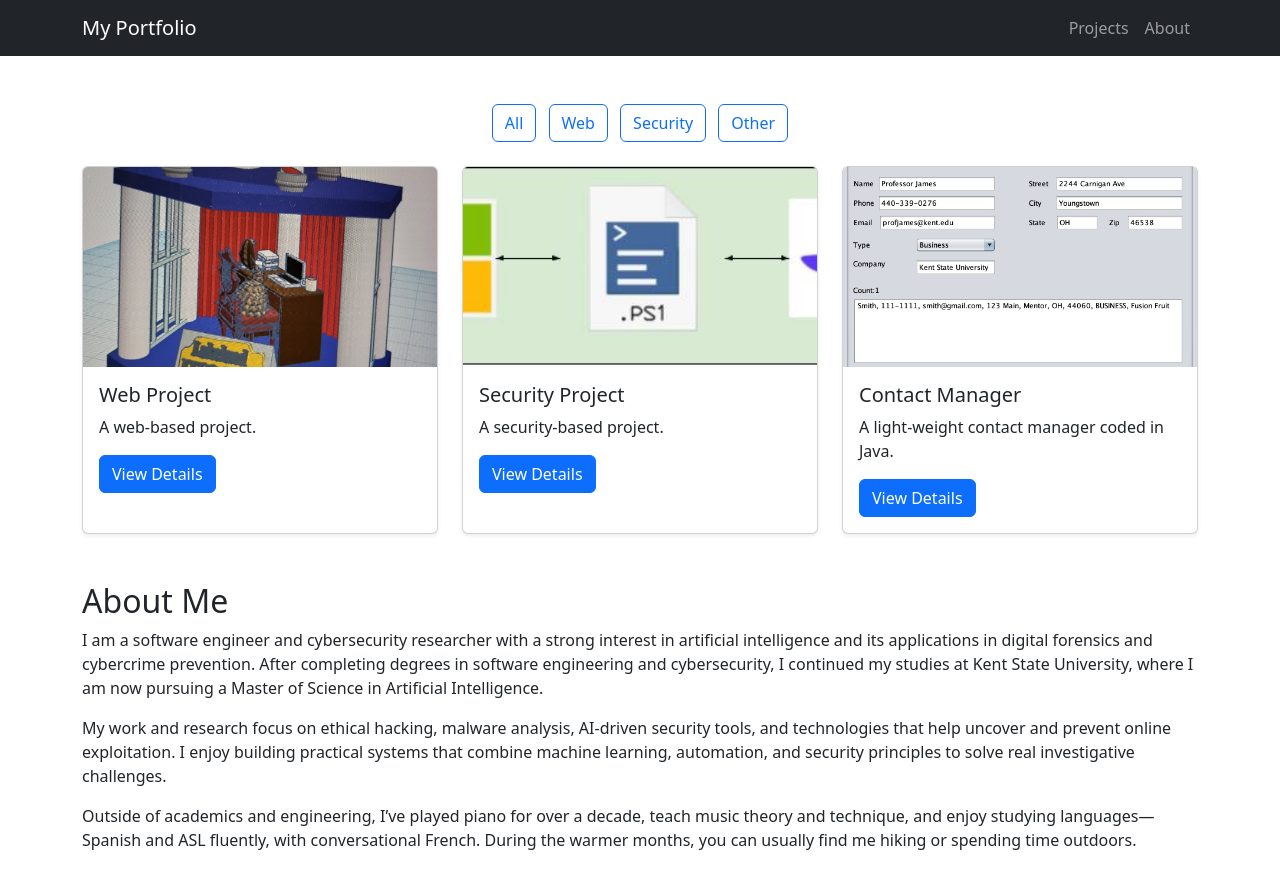
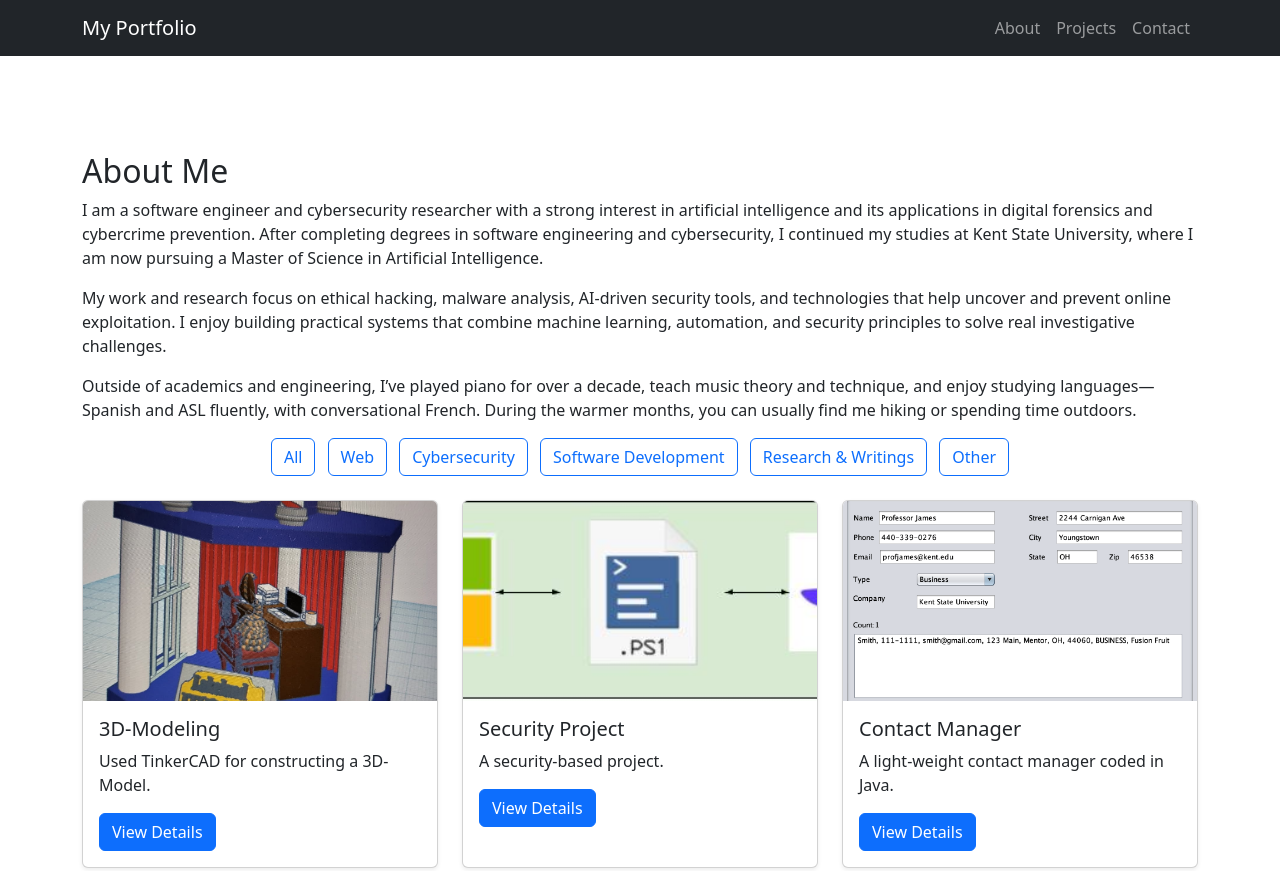
Before and after one commit to Jared-Young-26/web-portfolio, a plain HTML site: page index.html in a window 1280 px wide. Shown: the top 871 px of the page. Drawn offline with nearby package versions, Linux system fonts and the light colour scheme.

Commit message:
fixed index

```diff
--- a/index.html
+++ b/index.html
@@ -2,7 +2,7 @@
 <html lang="en">
 <head>
   <meta charset="UTF-8">
-  <title>My Portfolio</title>
+  <title>JY ePortfolio</title>
 
   <link href="https://cdn.jsdelivr.net/npm/bootstrap@5.3.2/dist/css/bootstrap.min.css" rel="stylesheet">
   <link rel="stylesheet" href="css/style.css">
@@ -26,8 +26,9 @@
 
     <div class="collapse navbar-collapse" id="navbarNav">
       <ul class="navbar-nav ms-auto">
+        <li class="nav-item"><a class="nav-link" href="#about">About</a></li>
         <li class="nav-item"><a class="nav-link" href="#projects">Projects</a></li>
-        <li class="nav-item"><a class="nav-link" href="#about">About</a></li>
+        <li class="nav-item"><a class="nav-link" href="#contact">Contact</a></li>
       </ul>
     </div>
   </div>
@@ -37,11 +38,21 @@
 <div class="container py-5">
   <!-- <div style="height: 1200px;"></div> -->
 
+  <!-- About Section -->
+  <div class="mt-5" id="about">
+    <h2>About Me</h2>
+    <p>I am a software engineer and cybersecurity researcher with a strong interest in artificial intelligence and its applications in digital forensics and cybercrime prevention. After completing degrees in software engineering and cybersecurity, I continued my studies at Kent State University, where I am now pursuing a Master of Science in Artificial Intelligence.</p>
+    <p>My work and research focus on ethical hacking, malware analysis, AI-driven security tools, and technologies that help uncover and prevent online exploitation. I enjoy building practical systems that combine machine learning, automation, and security principles to solve real investigative challenges.</p>
+    <p>Outside of academics and engineering, I’ve played piano for over a decade, teach music theory and technique, and enjoy studying languages—Spanish and ASL fluently, with conversational French. During the warmer months, you can usually find me hiking or spending time outdoors.</p>
+  </div>
+
   <!-- Filter Buttons -->
   <div class="mb-4 text-center">
     <button class="btn btn-outline-primary me-2" onclick="filterProjects('all')">All</button>
     <button class="btn btn-outline-primary me-2" onclick="filterProjects('web')">Web</button>
-    <button class="btn btn-outline-primary me-2" onclick="filterProjects('security')">Security</button>
+    <button class="btn btn-outline-primary me-2" onclick="filterProjects('security')">Cybersecurity</button>
+    <button class="btn btn-outline-primary me-2" onclick="filterProjects('software')">Software Development</button>
+    <button class="btn btn-outline-primary me-2" onclick="filterProjects('research')">Research & Writings</button>
     <button class="btn btn-outline-primary" onclick="filterProjects('other')">Other</button>
   </div>
 
@@ -52,20 +63,20 @@
       <div class="card shadow-sm h-100">
         <img src="images/tinkercad.jpeg" class="card-img-top" alt="Tinkercad Project Image">
         <div class="card-body">
-          <h5 class="card-title">Web Project</h5>
-          <p class="card-text">A web-based project.</p>
+          <h5 class="card-title">3D-Modeling</h5>
+          <p class="card-text">Used TinkerCAD for constructing a 3D-Model.</p>
           <button
               class="btn btn-primary"
               onclick="showModalForProject(
-                'Web Project',
-                'This is a web-based project focused on frontend development.'
+                '3D-Modeling with TinkerCAD',
+                'This project was a capstone assignment for my Software Engineering degree, where I utilized TinkerCAD to design the model that I later 3D-printed.'
               )"
             >View Details</button>
         </div>
       </div>
     </div>
 
-    <div class="col-md-4 project-card fade-in" data-category="security">
+    <div class="col-md-4 project-card fade-in" data-category="software">
       <div class="card shadow-sm h-100">
         <img src="images/hudu-microsoft.jpg" class="card-img-top" alt="Microsoft Hudu API Project Image">
         <div class="card-body">
@@ -120,14 +131,7 @@
 
   </div>
 
-  <!-- About Section -->
-  <div class="mt-5" id="about">
-    <h2>About Me</h2>
-    <p>I am a software engineer and cybersecurity researcher with a strong interest in artificial intelligence and its applications in digital forensics and cybercrime prevention. After completing degrees in software engineering and cybersecurity, I continued my studies at Kent State University, where I am now pursuing a Master of Science in Artificial Intelligence.</p>
-    <p>My work and research focus on ethical hacking, malware analysis, AI-driven security tools, and technologies that help uncover and prevent online exploitation. I enjoy building practical systems that combine machine learning, automation, and security principles to solve real investigative challenges.</p>
-    <p>Outside of academics and engineering, I’ve played piano for over a decade, teach music theory and technique, and enjoy studying languages—Spanish and ASL fluently, with conversational French. During the warmer months, you can usually find me hiking or spending time outdoors.</p>
-  </div>
-
+  <!-- Contact Form -->
   <div class="mt-5" id="contact">
     <h2>Contact Me</h2>
 
```
